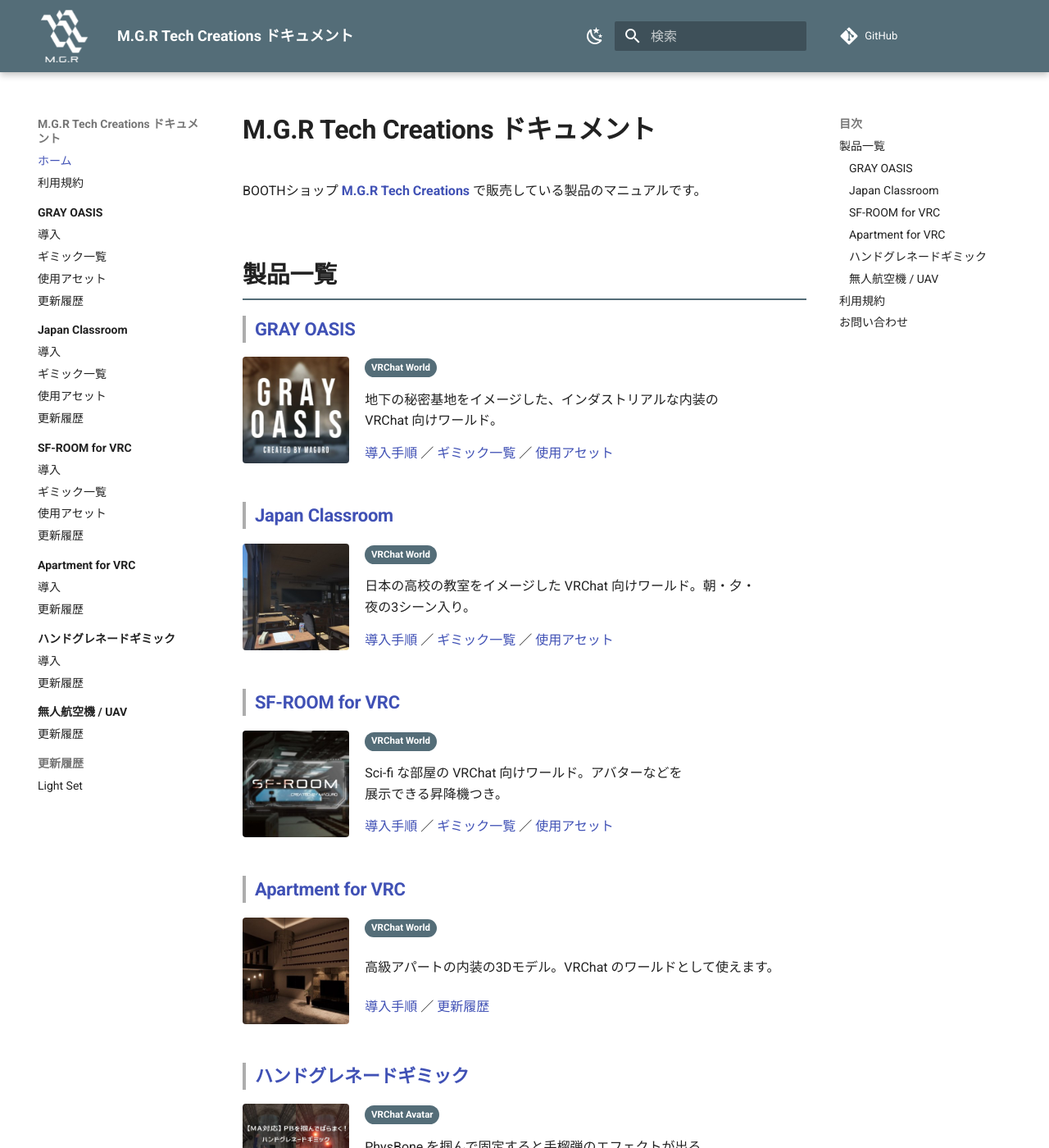
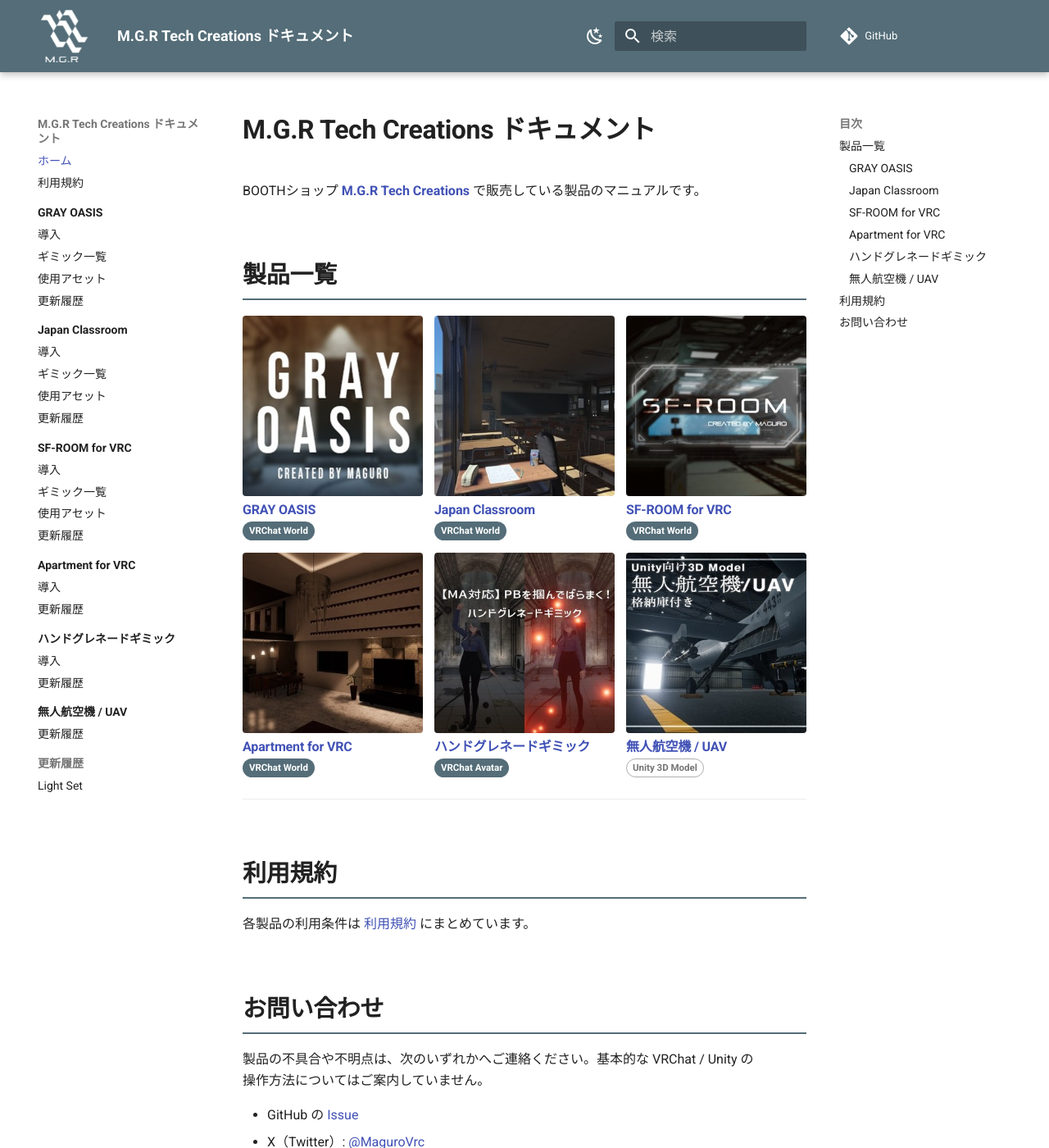
Before and after one commit to MAGURO-git/ProductArchive, an MkDocs documentation site: the page built from docs/index.md, in a window 1280 px wide and 1400 px high. Shown: the whole window at 82% size. Built offline with MkDocs 1.6.1 and Material for MkDocs 9.7.7, drawn with Linux system fonts in a browser that asks for light colours; comment, search, counter and statistics services are not loaded; some of the changed text lies outside the part shown.

Commit message:
製品一覧をサムネイル主体のグリッドに変更し、問い合わせ窓口を明記する
縦一列に6件を積むと一覧を見るだけでスクロールが必要だったため、
サムネイルを主役にした3列グリッドへ変更。説明文と下層ページへの
リンクは各製品ページと左ナビに任せる。
問い合わせ窓口は「各商品ページに記載」としていたが実際はほぼ共通で、
確認のためにBOOTHへ戻る必要があったので窓口そのものを書く。

Co-Authored-By: Claude Opus 5 (1M context) <noreply@anthropic.com>

```diff
--- a/docs/assets/extra.css
+++ b/docs/assets/extra.css
@@ -167,12 +167,6 @@
   grid-column: 2;
 }
 
-.md-typeset .product-icon {
-  width: 100%;
-  border: none;
-  border-radius: 4px;
-}
-
 /* 画面が狭いときは縦積みにする（横並びだと説明文が潰れる）。 */
 @media screen and (max-width: 600px) {
   .md-typeset .product-hero {
@@ -184,3 +178,45 @@
     max-width: 130px;
   }
 }
+
+/* トップの製品一覧。サムネイルを主役にして、文字は製品名とバッジだけに絞る。
+   説明を各製品ページへ寄せることで、6件を1画面に収める。 */
+.md-typeset .product-grid {
+  display: grid;
+  /* rem はテーマ側で 1rem = 20px になっているため、列幅は px で指定する。
+     本文カラム幅では3列、スマートフォンでは2列に落ちる。 */
+  grid-template-columns: repeat(auto-fill, minmax(180px, 1fr));
+  gap: 0.7rem;
+  margin: 1em 0;
+}
+
+.md-typeset .product-card > * {
+  margin: 0;
+}
+
+.md-typeset .product-card > p:first-child {
+  line-height: 0;
+}
+
+/* サムネイルは製品ごとに縦横比がぶれることがあるので、正方形に切り揃える。 */
+.md-typeset .product-icon {
+  width: 100%;
+  aspect-ratio: 1 / 1;
+  object-fit: cover;
+  border: none;
+  border-radius: 4px;
+}
+
+/* 見出しの縦線は節の切れ目を示すためのもの。カード内では邪魔になるので外す。 */
+.md-typeset .product-card h3 {
+  margin-top: 0.4em;
+  font-size: 0.8rem;
+  font-weight: 700;
+  line-height: 1.4;
+  padding-left: 0;
+  border-left: none;
+}
+
+.md-typeset .product-card .badge {
+  margin-top: 0.25em;
+}
--- a/docs/index.md
+++ b/docs/index.md
@@ -4,76 +4,56 @@ BOOTHショップ **[M.G.R Tech Creations](https://maguro-vrc.booth.pm/)** で
 
 ## 製品一覧
 
+<div class="product-grid" markdown>
+
+<div class="product-card" markdown>
+[![GRAY OASIS](gray-oasis/images/thumbnail.jpg){ .product-icon }](gray-oasis/index.md)
+
 ### [GRAY OASIS](gray-oasis/index.md)
 
-<div class="product-hero" markdown>
-![GRAY OASIS](gray-oasis/images/thumbnail.jpg){ .product-icon }
+<span class="badge badge--vrc">VRChat World</span>
+</div>
 
-<span class="badge badge--vrc">VRChat World</span>
-
-地下の秘密基地をイメージした、インダストリアルな内装の VRChat 向けワールド。
-
-[導入手順](gray-oasis/install.md) ／ [ギミック一覧](gray-oasis/gimmicks.md) ／ [使用アセット](gray-oasis/credits.md)
-</div>
+<div class="product-card" markdown>
+[![Japan Classroom](japan-classroom/images/thumbnail.jpg){ .product-icon }](japan-classroom/index.md)
 
 ### [Japan Classroom](japan-classroom/index.md)
 
-<div class="product-hero" markdown>
-![Japan Classroom](japan-classroom/images/thumbnail.jpg){ .product-icon }
+<span class="badge badge--vrc">VRChat World</span>
+</div>
 
-<span class="badge badge--vrc">VRChat World</span>
-
-日本の高校の教室をイメージした VRChat 向けワールド。朝・夕・夜の3シーン入り。
-
-[導入手順](japan-classroom/install.md) ／ [ギミック一覧](japan-classroom/gimmicks.md) ／ [使用アセット](japan-classroom/credits.md)
-</div>
+<div class="product-card" markdown>
+[![SF-ROOM for VRC](sf-room/images/thumbnail.jpg){ .product-icon }](sf-room/index.md)
 
 ### [SF-ROOM for VRC](sf-room/index.md)
 
-<div class="product-hero" markdown>
-![SF-ROOM for VRC](sf-room/images/thumbnail.jpg){ .product-icon }
+<span class="badge badge--vrc">VRChat World</span>
+</div>
 
-<span class="badge badge--vrc">VRChat World</span>
-
-Sci-fi な部屋の VRChat 向けワールド。アバターなどを展示できる昇降機つき。
-
-[導入手順](sf-room/install.md) ／ [ギミック一覧](sf-room/gimmicks.md) ／ [使用アセット](sf-room/credits.md)
-</div>
+<div class="product-card" markdown>
+[![Apartment for VRC](apartment/images/thumbnail.jpg){ .product-icon }](apartment/index.md)
 
 ### [Apartment for VRC](apartment/index.md)
 
-<div class="product-hero" markdown>
-![Apartment for VRC](apartment/images/thumbnail.jpg){ .product-icon }
+<span class="badge badge--vrc">VRChat World</span>
+</div>
 
-<span class="badge badge--vrc">VRChat World</span>
-
-高級アパートの内装の3Dモデル。VRChat のワールドとして使えます。
-
-[導入手順](apartment/install.md) ／ [更新履歴](apartment/changelog.md)
-</div>
+<div class="product-card" markdown>
+[![ハンドグレネードギミック](hand-grenade/images/thumbnail.jpg){ .product-icon }](hand-grenade/index.md)
 
 ### [ハンドグレネードギミック](hand-grenade/index.md)
 
-<div class="product-hero" markdown>
-![ハンドグレネードギミック](hand-grenade/images/thumbnail.jpg){ .product-icon }
+<span class="badge badge--vrc">VRChat Avatar</span>
+</div>
 
-<span class="badge badge--vrc">VRChat Avatar</span>
-
-PhysBone を掴んで固定すると手榴弾のエフェクトが出るアバター用ギミック。Modular Avatar 対応。
-
-[導入手順](hand-grenade/install.md) ／ [更新履歴](hand-grenade/changelog.md)
-</div>
+<div class="product-card" markdown>
+[![無人航空機 / UAV](uav/images/thumbnail.jpg){ .product-icon }](uav/index.md)
 
 ### [無人航空機 / UAV](uav/index.md)
 
-<div class="product-hero" markdown>
-![無人航空機 / UAV](uav/images/thumbnail.jpg){ .product-icon }
+<span class="badge">Unity 3D Model</span>
+</div>
 
-<span class="badge">Unity 3D Model</span>
-
-Unity 向けの無人航空機の3Dモデル。ギア格納とプロペラ回転のアニメーションつき。
-
-[更新履歴](uav/changelog.md)
 </div>
 
 ---
@@ -84,6 +64,9 @@ Unity 向けの無人航空機の3Dモデル。ギア格納とプロペラ回転
 
 ## お問い合わせ
 
-不具合や不明点は、各商品ページに記載の窓口までご連絡ください（商品によって窓口が異なります）。基本的な VRChat / Unity の操作方法についてはご案内していません。
+製品の不具合や不明点は、次のいずれかへご連絡ください。基本的な VRChat / Unity の操作方法についてはご案内していません。
 
-- ショップ: <https://maguro-vrc.booth.pm/>
+- GitHub の [Issue](https://github.com/MAGURO-git/ProductArchive/issues)
+- X（Twitter）: [@MaguroVrc](https://twitter.com/MaguroVrc)
+
+ショップ: <https://maguro-vrc.booth.pm/>
```
